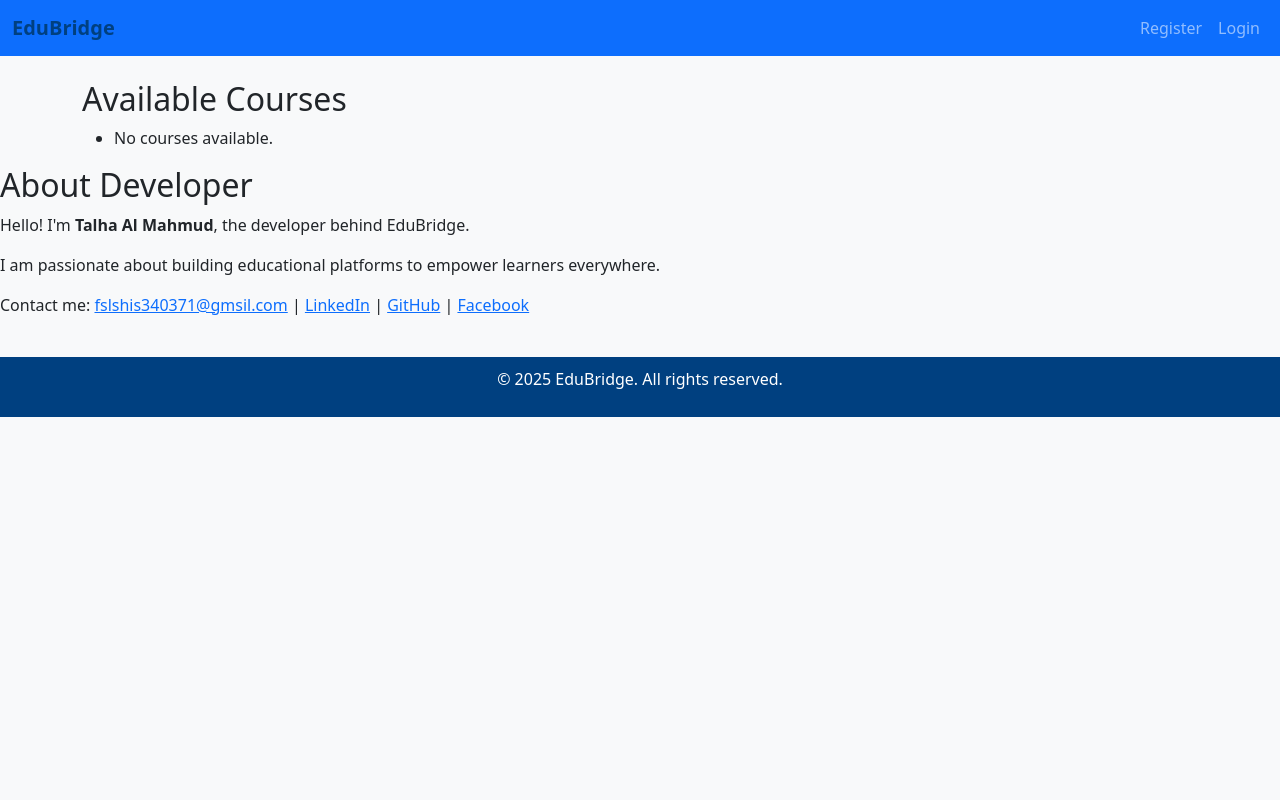
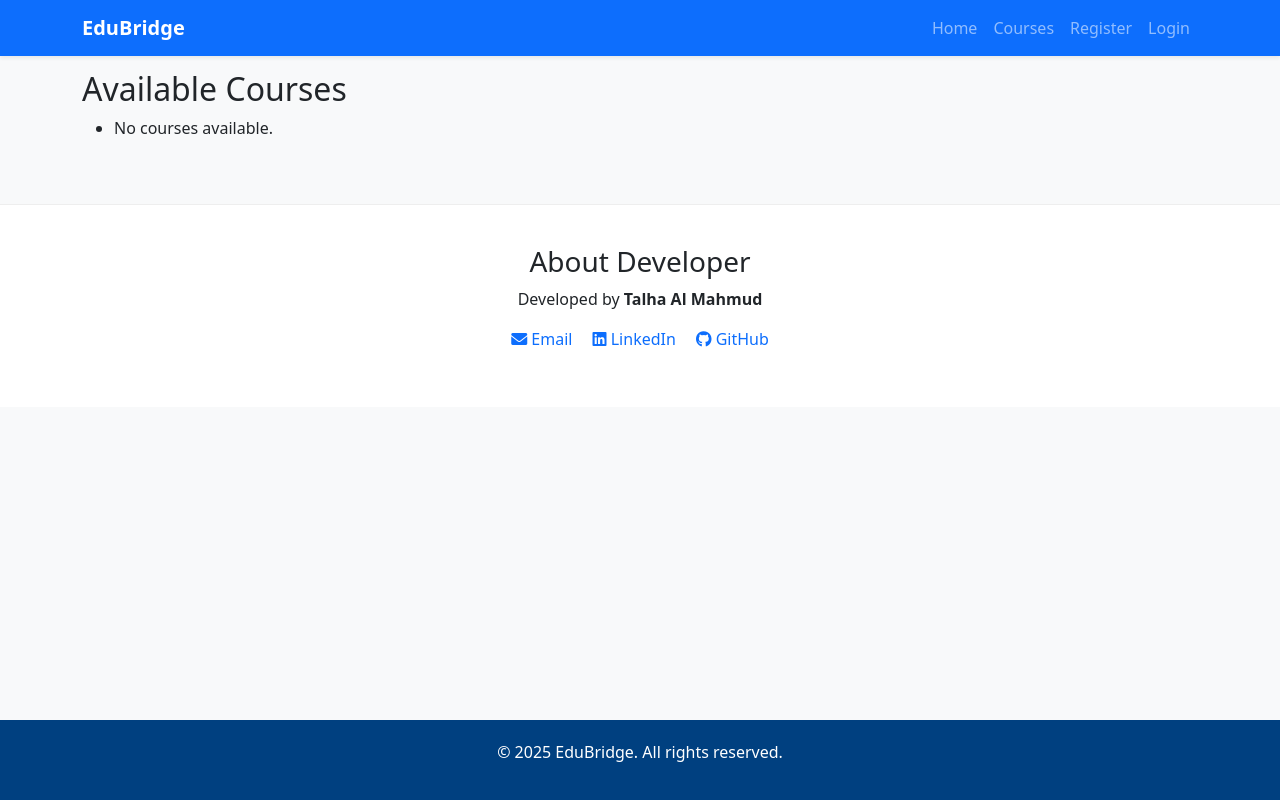
Before and after one commit to mdshahadathossainit/edubridge-project, a Django app: page /courses/ in a window 1280 px wide. Run offline with Django 5.2, Linux system fonts and the light colour scheme; data that the repository does not hold is empty.

Commit message:
Update base.html

```diff
--- a/members/templates/base.html
+++ b/members/templates/base.html
@@ -2,99 +2,70 @@
 <html lang="en">
 <head>
     <meta charset="UTF-8">
-    <title>EduBridge</title>
+    <meta name="viewport" content="width=device-width, initial-scale=1.0">
+    <title>{% block title %}EduBridge - Learn Together{% endblock %}</title>
     <link rel="stylesheet" href="https://cdn.jsdelivr.net/npm/bootstrap@5.3.0/dist/css/bootstrap.min.css">
+    <link rel="stylesheet" href="https://cdnjs.cloudflare.com/ajax/libs/font-awesome/6.0.0/css/all.min.css">
     <style>
-        body {
-            padding-top: 60px;
-            background-color: #f8f9fa;
-        }
-        .navbar-brand {
-            font-weight: bold;
-            color: #004080 !important;
-        }
-        .container {
-            margin-top: 20px;
-        }
-        footer {
-            background: #004080;
-            color: white;
-            padding: 10px;
-            text-align: center;
-            margin-top: 40px;
-        }
+        body { padding-top: 70px; background-color: #f8f9fa; min-height: 100vh; display: flex; flex-direction: column; }
+        .navbar-brand { font-weight: bold; }
+        footer { background: #004080; color: white; padding: 20px 0; margin-top: auto; }
+        .about-developer { padding: 40px 0; background: #fff; border-top: 1px solid #eee; }
     </style>
 </head>
 <body>
-
-<nav class="navbar navbar-expand-lg navbar-dark bg-primary fixed-top">
-    <div class="container-fluid">
+    <nav class="navbar navbar-expand-lg navbar-dark bg-primary fixed-top shadow-sm">
+        <div class="container">
             <a class="navbar-brand" href="{% url 'home' %}">EduBridge</a>
-        <button class="navbar-toggler" type="button" data-bs-toggle="collapse" data-bs-target="#navbarNav"
-                aria-controls="navbarNav" aria-expanded="false" aria-label="Toggle navigation">
+            <button class="navbar-toggler" type="button" data-bs-toggle="collapse" data-bs-target="#navbarNav">
                 <span class="navbar-toggler-icon"></span>
             </button>
             <div class="collapse navbar-collapse" id="navbarNav">
                 <ul class="navbar-nav ms-auto">
+                    <li class="nav-item"><a class="nav-link" href="{% url 'home' %}">Home</a></li>
+                    <li class="nav-item"><a class="nav-link" href="{% url 'course_list' %}">Courses</a></li>
                     {% if user.is_authenticated %}
-                    <li class="nav-item">
-                        <a class="nav-link" href="{% url 'dashboard' %}">Dashboard</a>
-                    </li>
-                    <li class="nav-item">
-                        <a class="nav-link" href="{% url 'my_courses' %}">My Courses</a>
-                    </li>
-                    <li class="nav-item">
-                        <a class="nav-link" href="{% url 'edit_profile' %}">Edit Profile</a>
-                    </li>
-                    <li class="nav-item">
-                        <a class="nav-link" href="{% url 'logout' %}">Logout</a>
-                    </li>
+                        <li class="nav-item"><a class="nav-link" href="{% url 'dashboard' %}">Dashboard</a></li>
+                        <li class="nav-item"><a class="nav-link" href="{% url 'logout' %}">Logout</a></li>
                     {% else %}
-                    <li class="nav-item">
-                        <a class="nav-link" href="{% url 'register' %}">Register</a>
-                    </li>
-                    <li class="nav-item">
-                        <a class="nav-link" href="{% url 'login' %}">Login</a>
-                    </li>
+                        <li class="nav-item"><a class="nav-link" href="{% url 'register' %}">Register</a></li>
+                        <li class="nav-item"><a class="nav-link" href="{% url 'login' %}">Login</a></li>
                     {% endif %}
                 </ul>
             </div>
         </div>
     </nav>
 
-<div class="container">
+    <div class="container mb-5">
         {% if messages %}
             {% for message in messages %}
-            <div class="alert alert-info alert-dismissible fade show" role="alert">
+                <div class="alert alert-{{ message.tags }} alert-dismissible fade show">
                     {{ message }}
-                <button type="button" class="btn-close" data-bs-dismiss="alert" aria-label="Close"></button>
+                    <button type="button" class="btn-close" data-bs-dismiss="alert"></button>
                 </div>
             {% endfor %}
         {% endif %}
-
-    {% block content %}
-    <!-- Individual page content will be injected here -->
-    {% endblock %}
+        {% block content %}{% endblock %}
     </div>
 
-<!-- About Developer Section -->
-<section class="about-developer">
-  <h2>About Developer</h2>
-  <p>Hello! I'm <strong>Talha Al Mahmud</strong>, the developer behind EduBridge.</p>
-  <p>I am passionate about building educational platforms to empower learners everywhere.</p>
-  <p>Contact me:
-    <a href="mailto:fslshis340371@gmsil.com">fslshis340371@gmsil.com</a> |
-    <a href="https://www.linkedin.com/in/yourprofile" target="_blank" rel="noopener">LinkedIn</a> |
-    <a href="https://github.com/yourgithub" target="_blank" rel="noopener">GitHub</a> |
-    <a href="https://www.facebook.com/yourfacebookid" target="_blank" rel="noopener">Facebook</a>
+    <section class="about-developer text-center">
+        <div class="container">
+            <h3>About Developer</h3>
+            <p>Developed by <strong>Talha Al Mahmud</strong></p>
+            <p>
+                <a href="mailto:fslshis340371@gmail.com" class="text-decoration-none me-3"><i class="fas fa-envelope"></i> Email</a>
+                <a href="#" class="text-decoration-none me-3"><i class="fab fa-linkedin"></i> LinkedIn</a>
+                <a href="#" class="text-decoration-none"><i class="fab fa-github"></i> GitHub</a>
             </p>
+        </div>
     </section>
 
     <footer>
+        <div class="container text-center">
             <p>&copy; 2025 EduBridge. All rights reserved.</p>
+        </div>
     </footer>
 
     <script src="https://cdn.jsdelivr.net/npm/bootstrap@5.3.0/dist/js/bootstrap.bundle.min.js"></script>
-
 </body>
 </html>
```
Lines whose indentation alone changed are shown as unchanged.
